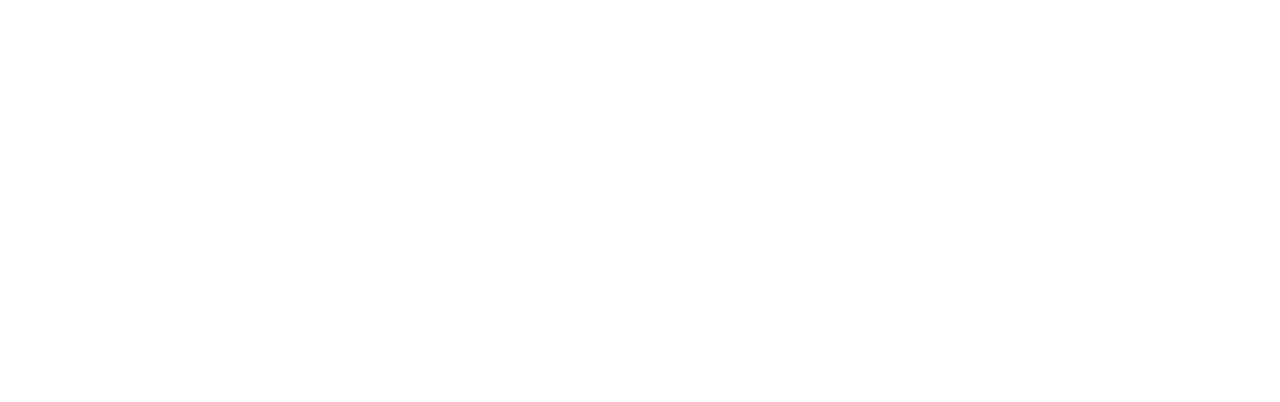
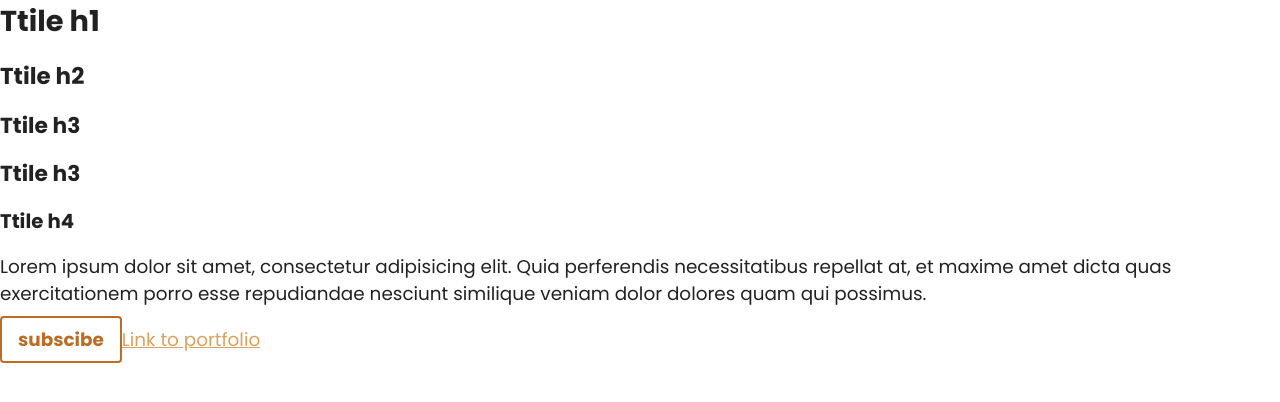
Before and after one commit to michaelpeterschmid/shared-packing-list, a React (Create React App) app: page / in a window 1280 px wide. Shown: the top 402 px of the page. Built offline with nearby package versions, Linux system fonts and the light colour scheme.

Commit message:
added base styles

```diff
--- a/src/App.css
+++ /dev/null
@@ -1,38 +0,0 @@
-.App {
-  text-align: center;
-}
-
-.App-logo {
-  height: 40vmin;
-  pointer-events: none;
-}
-
-@media (prefers-reduced-motion: no-preference) {
-  .App-logo {
-    animation: App-logo-spin infinite 20s linear;
-  }
-}
-
-.App-header {
-  background-color: #282c34;
-  min-height: 100vh;
-  display: flex;
-  flex-direction: column;
-  align-items: center;
-  justify-content: center;
-  font-size: calc(10px + 2vmin);
-  color: white;
-}
-
-.App-link {
-  color: #61dafb;
-}
-
-@keyframes App-logo-spin {
-  from {
-    transform: rotate(0deg);
-  }
-  to {
-    transform: rotate(360deg);
-  }
-}
--- a/src/App.js
+++ b/src/App.js
@@ -1,8 +1,21 @@
-import './App.css';
-
 function App() {
   return (
     <div className="App">
+      <h1>Ttile h1</h1>
+      <h2>Ttile h2</h2>
+      <h3>Ttile h3</h3>
+      <h3>Ttile h3</h3>
+      <h4>Ttile h4</h4>
+      <p>
+        Lorem ipsum dolor sit amet, consectetur adipisicing elit. Quia
+        perferendis necessitatibus repellat at, et maxime amet dicta quas
+        exercitationem porro esse repudiandae nesciunt similique veniam dolor
+        dolores quam qui possimus.
+      </p>
+      <button>subscibe</button>
+      <a href="https://michaelpeterschmid.github.io/portfolio/">
+        Link to portfolio
+      </a>
     </div>
   );
 }
--- a/src/index.css
+++ b/src/index.css
@@ -1,13 +1,205 @@
-body {
-  margin: 0;
-  font-family: -apple-system, BlinkMacSystemFont, 'Segoe UI', 'Roboto', 'Oxygen',
-    'Ubuntu', 'Cantarell', 'Fira Sans', 'Droid Sans', 'Helvetica Neue',
-    sans-serif;
-  -webkit-font-smoothing: antialiased;
-  -moz-osx-font-smoothing: grayscale;
+/*
+General styling approach
+
+Inside index.css:
+----------------
+- reset
+- define variables for colors, spacing, typography, and breakpoints for media queries
+- define cross-app-style in (p, headings, buttons, forms, lists, modals)
+- define focus/hover/active state for links and buttons
+- define gloabl body (font family etc)
+
+inside component.css:
+---------------------
+- component specific styles
+- responsive behaviour for component using mobile firts approach and media queries
+
+General:
+-----------------------
+- use bem naming convention
+- mobile first
+- test on different browsers and devices (chrome, safarai, edge)
+
+Typography (fluid)
+      Headings + body size
+Layout spacing (fluid)
+    Section padding, large gaps
+Component styling (fixed)
+    Buttons, cards, inputs, border-radius
+
+*/
+
+
+/*Import preffered google font*/
+@import url('https://fonts.googleapis.com/css2?family=Poppins:wght@100;200;300;400;500;600;700;800;900&display=swap');
+
+
+
+/*RESET*/
+/* 1. Use a more-intuitive box-sizing model */
+*, *::before, *::after {
+  box-sizing: border-box;
 }
 
-code {
-  font-family: source-code-pro, Menlo, Monaco, Consolas, 'Courier New',
-    monospace;
+/* 2. Remove default margin */
+* {
+  margin: 0;
 }
+
+/* 3. Enable keyword animations */
+@media (prefers-reduced-motion: no-preference) {
+  html {
+    interpolate-size: allow-keywords;
+  }
+}
+
+body {
+  /* 4. Add accessible line-height */
+  line-height: 1.5;
+  /* 5. Improve text rendering */
+  -webkit-font-smoothing: antialiased;
+}
+
+/* 6. Improve media defaults */
+img, picture, video, canvas, svg {
+  display: block;
+  max-width: 100%;
+}
+
+/* 7. Inherit fonts for form controls */
+input, button, textarea, select {
+  font: inherit;
+}
+
+/* 8. Avoid text overflows */
+p, h1, h2, h3, h4, h5, h6 {
+  overflow-wrap: break-word;
+}
+
+/* 9. Improve line wrapping */
+p {
+  text-wrap: pretty;
+}
+h1, h2, h3, h4, h5, h6 {
+  text-wrap: balance;
+}
+
+/*
+  10. Create a root stacking context
+*/
+#root, #__next {
+  isolation: isolate;
+}
+/*Global scope variables*/
+
+:root {
+  /* colors */
+  --primary-bg-color: white;
+  --primary-color: #dda15e;
+  --secondary-color: #bc6c25;
+  --text-color: #222222;
+  --border-color: #e0e0e0; /* optional neutral */
+
+
+  /*spacing fix for small ones fluid for big ones!*/
+  --spacing-xxs: 0.25rem; /* 4px */
+  --spacing-xs:  0.5rem;  /* 8px */
+  --spacing-s:   1rem;    /* 16px */
+  --spacing-m: 1.5rem;    /* 24px */
+  /* Fluid spacing (for layout / sections) */
+  --spacing-l:   clamp(1.5rem, 2vw + 1rem, 3rem);
+  --spacing-xl:  clamp(2rem, 3vw + 1rem, 4rem);
+  --spacing-xxl: clamp(3rem, 5vw + 2rem, 6rem);
+
+  /*Typgraphy font sizes and font weights */
+  --text-fluid-xl: clamp(1.5rem, 1vw + 1rem, 2.5rem);
+  --text-fluid-lg: clamp(1.25rem, 0.8vw + 0.8rem, 2rem);
+  --text-fluid-md: clamp(1.125rem, 0.7vw + 0.8rem, 1.75rem);
+  --text-fluid-sm: clamp(1rem, 0.6vw + 0.75rem, 1.25rem);
+  --text-fluid-base: clamp(1rem, 0.5vw + 0.75rem, 1.25rem);
+  --weight-light: 300;
+  --weight-normal: 400;
+  --weight-medium: 500;
+  --weight-bold: 700;
+
+
+  /*reference Media queries breakpoints NOTE: Still have to write them explicitely in the media query - can't use var there*/
+  --bp-smartphone: 30rem;  /* 480px */
+  --bp-tablet: 48rem;      /* 768px */
+  --bp-desktop: 64rem;     /* 1024px */
+}
+
+/* define font-family  */
+body {
+  min-height: 100dvh; /*full background coverage guaranteed*/
+  font-family: Poppins, sans-serif;
+  font-size: var(--text-fluid-base);
+  color: var(--text-color);
+  background-color: var(--primary-bg-color);
+
+}
+
+/*define cross-app-styles*/
+
+h1 { font-size: var(--text-fluid-xl); }
+h2 { font-size: var(--text-fluid-lg); }
+h3 { font-size: var(--text-fluid-md); }
+h4 { font-size: var(--text-fluid-sm); }
+p  { font-size: var(--text-fluid-base); }
+
+h1, h2, h3, h4 {
+  margin-bottom: var(--spacing-s);
+}
+
+p {
+  margin-bottom: var(--spacing-xs);
+}
+
+button {
+  background: none;
+  border: 2px solid var(--secondary-color);
+  padding: var(--spacing-xs) var(--spacing-s);
+  border-radius: 4px;
+  color: var(--secondary-color);
+  font-weight: var(--weight-bold);
+  cursor: pointer;
+  font-size: var(--text-fluid-base);
+}
+
+/*define states for button and maybe links*/
+button:hover {
+  background: var(--secondary-color) ;
+  color: var(--primary-bg-color);
+}
+
+button:focus-visible {
+  outline: 2px solid var(--secondary-color);
+  outline-offset: 2px;
+}
+
+
+a {
+  color: var(--primary-color);
+  text-decoration: underline;
+}
+
+a:hover {
+  color: var(--secondary-color);
+  font-weight: var(--weight-medium);
+}
+
+a:focus-visible {
+  outline: 2px solid var(--text-color);
+  outline-offset: 2px;
+}
+
+
+/*Utility classes*/
+.no-bullets {
+  list-style: none;
+  padding-left: 0;
+}
+
+.center-text {
+  text-align: center;
+}
```
Also changed, not shown: src/logo.svg (deleted).
